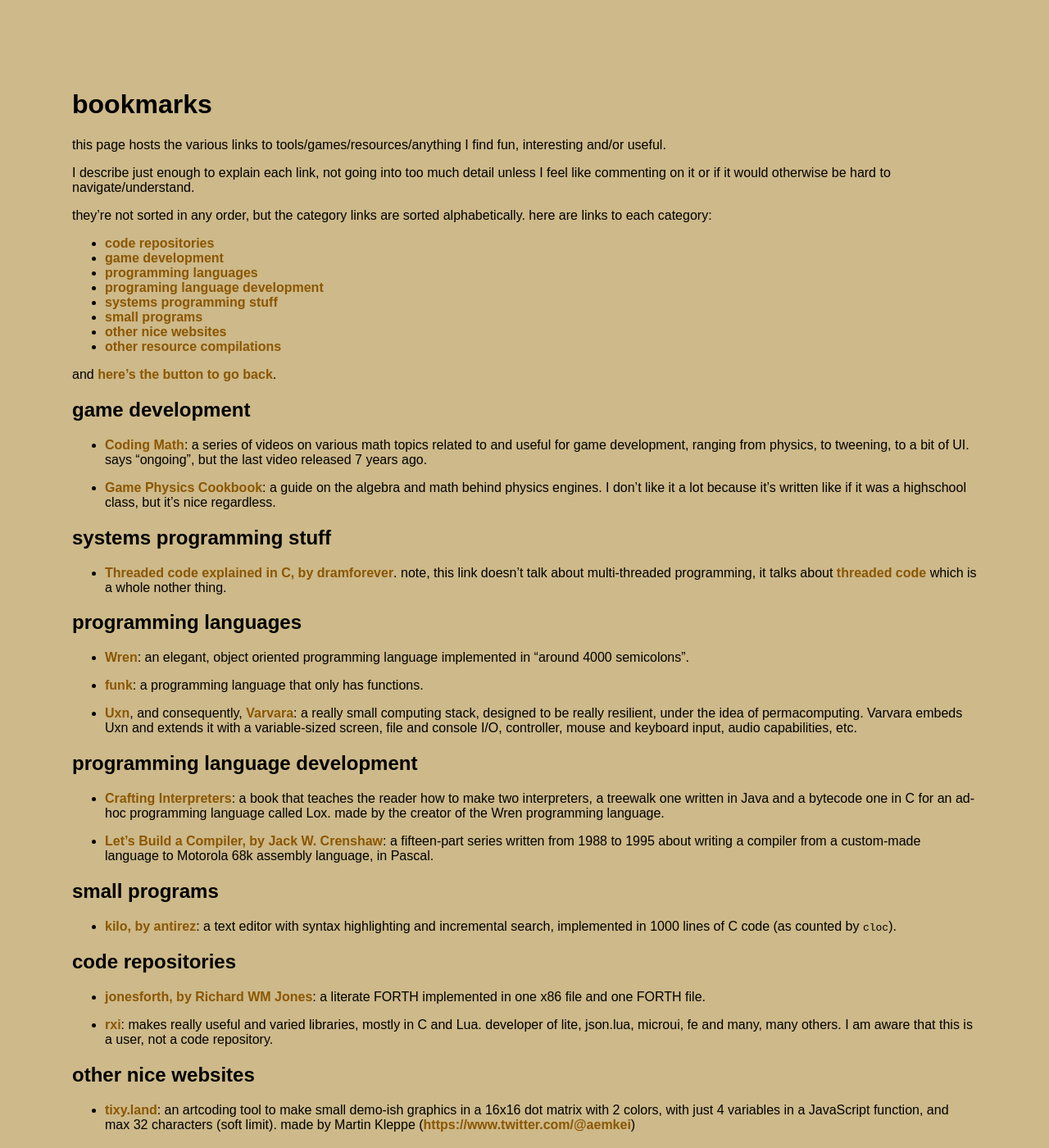
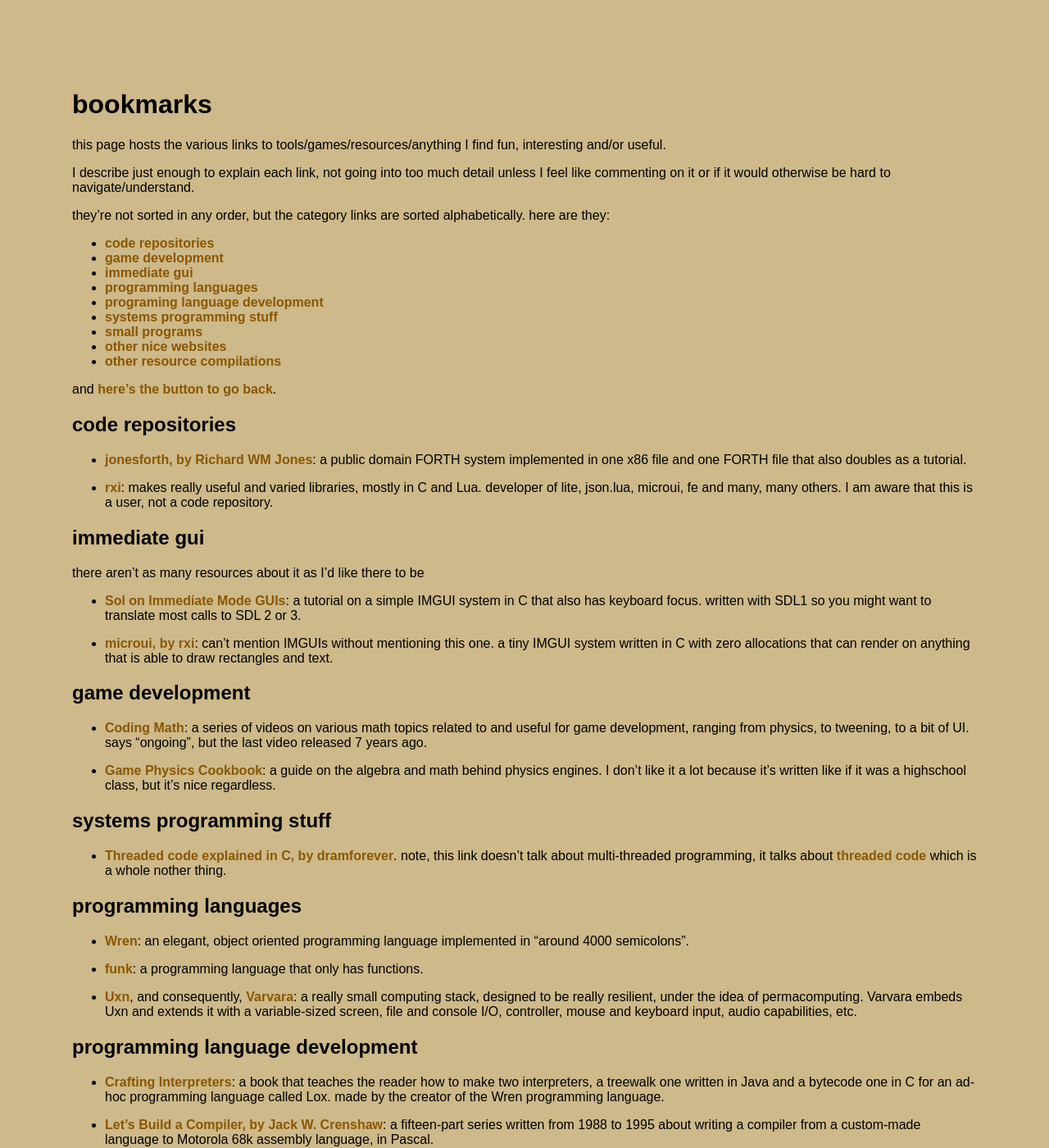
Before and after one commit to thacuber2a03/thacuber2a03.github.io, a Jekyll site: the page built from things/bookmarks.md, in a window 1280 px wide and 1400 px high. Shown: the whole window at 82% size. Built offline with Jekyll 4.4.1, drawn with Linux system fonts in a browser that asks for light colours; some of the changed text lies outside the part shown.

Commit message:
update bookmarks
- added category: "immediate gui"
- added link: "Sol on Immediate GUIs", "microui by rxi"
- move "code repositories" back to align with its position on the category links section
- remove redundancy on text above category links
- extend jonesforth description
- missed a single m in "programming language development"
- extend jonesforth description

```diff
--- a/things/bookmarks.md
+++ b/things/bookmarks.md
@@ -10,11 +10,11 @@
 
 I describe just enough to explain each link, not going into too much detail unless I feel like commenting on it or if it would otherwise be hard to navigate/understand.
 
-they're not sorted in any order, but the category links are sorted alphabetically.
-here are links to each category:
+they're not sorted in any order, but the category links are sorted alphabetically. here are they:
 
 - [code repositories](#repos)
 - [game development](#gamedev)
+- [immediate gui](#imgui)
 - [programming languages](#proglangs)
 - [programing language development](#pldev)
 - [systems programming stuff](#lowlevel)
@@ -23,6 +23,20 @@
 - [other resource compilations](#infocomps)
 
 and [here's the button to go back](/).
+
+<h2 id="repos">code repositories</h2>
+
+- [jonesforth, by Richard WM Jones](https://github.com/nornagon/jonesforth): a public domain FORTH system implemented in one x86 file and one FORTH file that also doubles as a tutorial.
+
+- [rxi](https://github.com/rxi): makes really useful and varied libraries, mostly in C and Lua. developer of lite, json.lua, microui, fe and many, many others. I am aware that this is a user, not a code repository.
+
+<h2 id="imgui">immediate gui</h2>
+
+there aren't as many resources about it as I'd like there to be
+
+- [Sol on Immediate Mode GUIs](https://solhsa.com/imgui): a tutorial on a simple IMGUI system in C that also has keyboard focus. written with SDL1 so you might want to translate most calls to SDL 2 or 3.
+
+- [microui, by rxi](https://github.com/rxi/microui): can't mention IMGUIs without mentioning this one. a tiny IMGUI system written in C with zero allocations that can render on anything that is able to draw rectangles and text.
 
 <h2 id="gamedev">game development</h2>
 
@@ -51,12 +65,6 @@
 <h2 id="tinybins">small programs</h2>
 
 - [kilo, by antirez](https://github.com/antirez/kilo): a text editor with syntax highlighting and incremental search, implemented in 1000 lines of C code (as counted by `cloc`).
-
-<h2 id="repos">code repositories</h2>
-
-- [jonesforth, by Richard WM Jones](https://github.com/nornagon/jonesforth): a literate FORTH implemented in one x86 file and one FORTH file.
-
-- [rxi](https://github.com/rxi): makes really useful and varied libraries, mostly in C and Lua. developer of lite, json.lua, microui, fe and many, many others. I am aware that this is a user, not a code repository.
 
 <h2 id="interwebz">other nice websites</h2>
 
@@ -94,3 +102,9 @@
   - reorganized category links
   - extended descriptions for snaptoken and Build Your Own X
   - fixed jonesforth link (the issue was a single slash, jeez)
+  - added category: "immediate gui"
+  - added link: "Sol on Immediate GUIs", "microui by rxi"
+  - move "code repositories" back to align with its position on the category links section
+  - remove redundancy on text above category links
+  - extend jonesforth description
+  - missed a single m in "programming language development"
```
